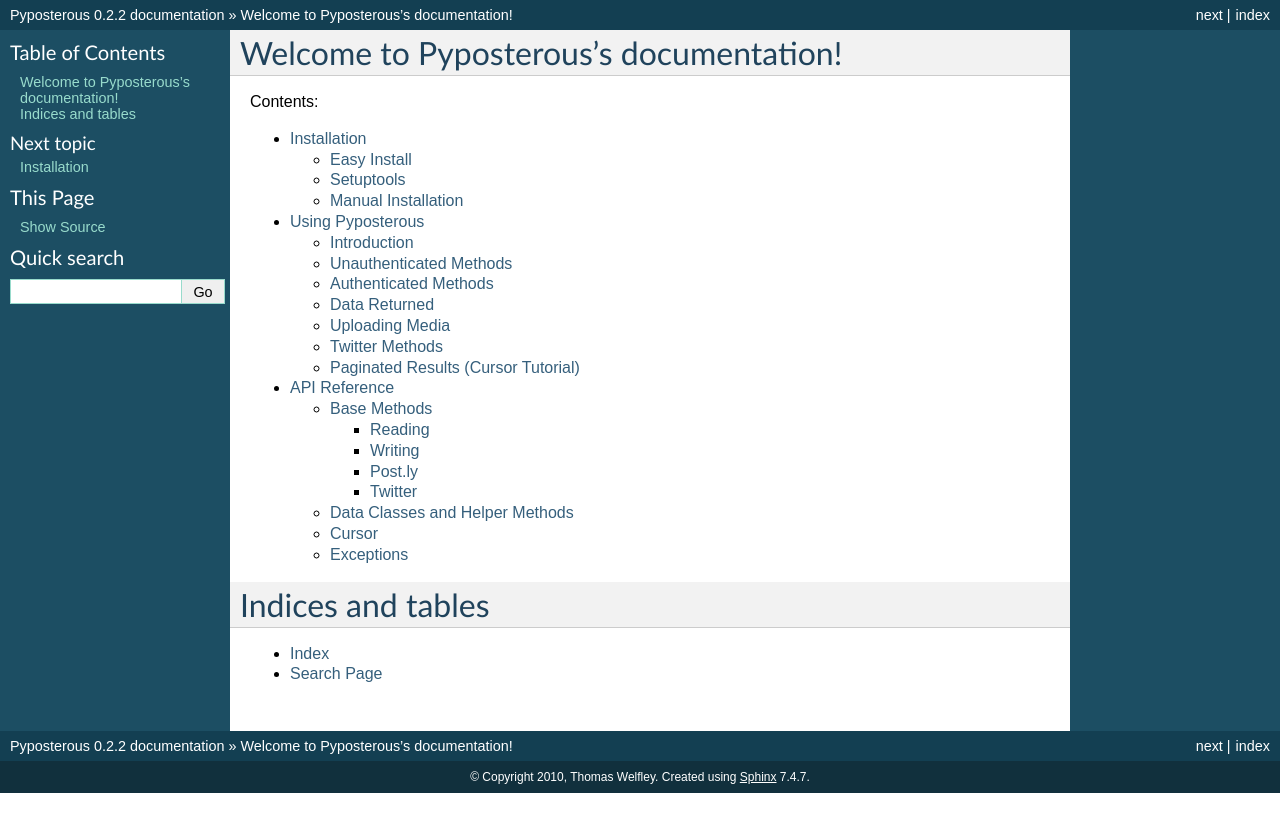
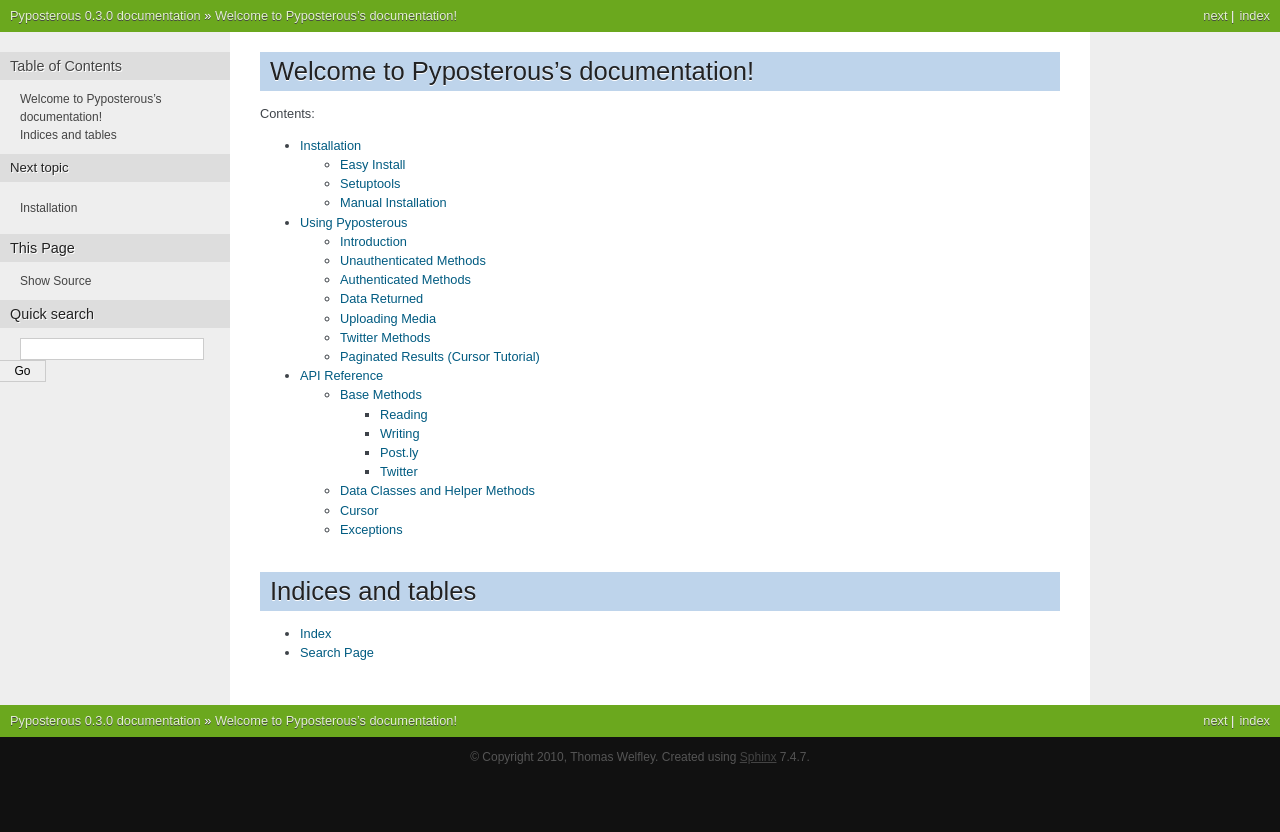
Before and after one commit to thomasw/pyposterous, a Sphinx documentation site: the page built from doc/index.rst, in a window 1280 px wide. Shown: the top 832 px of the page. Built offline with Sphinx 7.4.7, drawn with Linux system fonts in a browser that asks for light colours.

Commit message:
Updated the version number, added a new theme, and updated the conf file to tell sphinx to use it.

```diff
--- /dev/null
+++ b/doc/_theme/nature/static/nature.css_t
@@ -0,0 +1,229 @@
+/**
+ * Sphinx stylesheet -- default theme
+ * ~~~~~~~~~~~~~~~~~~~~~~~~~~~~~~~~~~
+ */
+
+@import url("basic.css");
+
+/* -- page layout ----------------------------------------------------------- */
+
+body {
+    font-family: Arial, sans-serif;
+    font-size: 100%;
+    background-color: #111;
+    color: #555;
+    margin: 0;
+    padding: 0;
+}
+
+div.documentwrapper {
+    float: left;
+    width: 100%;
+}
+
+div.bodywrapper {
+    margin: 0 0 0 230px;
+}
+
+hr{
+    border: 1px solid #B1B4B6;
+}
+
+div.document {
+    background-color: #eee;
+}
+
+div.body {
+    background-color: #ffffff;
+    color: #3E4349;
+    padding: 0 30px 30px 30px;
+    font-size: 0.8em;
+}
+
+div.footer {
+    color: #555;
+    width: 100%;
+    padding: 13px 0;
+    text-align: center;
+    font-size: 75%;
+}
+
+div.footer a {
+    color: #444;
+    text-decoration: underline;
+}
+
+div.related {
+    background-color: #6BA81E;
+    line-height: 32px;
+    color: #fff;
+    text-shadow: 0px 1px 0 #444;
+    font-size: 0.80em;
+}
+
+div.related a {
+    color: #E2F3CC;
+}
+
+div.sphinxsidebar {
+    font-size: 0.75em;
+    line-height: 1.5em;
+}
+
+div.sphinxsidebarwrapper{
+    padding: 20px 0;
+}
+
+div.sphinxsidebar h3,
+div.sphinxsidebar h4 {
+    font-family: Arial, sans-serif;
+    color: #222;
+    font-size: 1.2em;
+    font-weight: normal;
+    margin: 0;
+    padding: 5px 10px;
+    background-color: #ddd;
+    text-shadow: 1px 1px 0 white
+}
+
+div.sphinxsidebar h4{
+    font-size: 1.1em;
+}
+
+div.sphinxsidebar h3 a {
+    color: #444;
+}
+
+
+div.sphinxsidebar p {
+    color: #888;
+    padding: 5px 20px;
+}
+
+div.sphinxsidebar p.topless {
+}
+
+div.sphinxsidebar ul {
+    margin: 10px 20px;
+    padding: 0;
+    color: #000;
+}
+
+div.sphinxsidebar a {
+    color: #444;
+}
+
+div.sphinxsidebar input {
+    border: 1px solid #ccc;
+    font-family: sans-serif;
+    font-size: 1em;
+}
+
+div.sphinxsidebar input[type=text]{
+    margin-left: 20px;
+}
+
+/* -- body styles ----------------------------------------------------------- */
+
+a {
+    color: #005B81;
+    text-decoration: none;
+}
+
+a:hover {
+    color: #E32E00;
+    text-decoration: underline;
+}
+
+div.body h1,
+div.body h2,
+div.body h3,
+div.body h4,
+div.body h5,
+div.body h6 {
+    font-family: Arial, sans-serif;
+    background-color: #BED4EB;
+    font-weight: normal;
+    color: #212224;
+    margin: 30px 0px 10px 0px;
+    padding: 5px 0 5px 10px;
+    text-shadow: 0px 1px 0 white
+}
+
+div.body h1 { border-top: 20px solid white; margin-top: 0; font-size: 200%; }
+div.body h2 { font-size: 150%; background-color: #C8D5E3; }
+div.body h3 { font-size: 120%; background-color: #D8DEE3; }
+div.body h4 { font-size: 110%; background-color: #D8DEE3; }
+div.body h5 { font-size: 100%; background-color: #D8DEE3; }
+div.body h6 { font-size: 100%; background-color: #D8DEE3; }
+
+a.headerlink {
+    color: #c60f0f;
+    font-size: 0.8em;
+    padding: 0 4px 0 4px;
+    text-decoration: none;
+}
+
+a.headerlink:hover {
+    background-color: #c60f0f;
+    color: white;
+}
+
+div.body p, div.body dd, div.body li {
+    line-height: 1.5em;
+}
+
+div.admonition p.admonition-title + p {
+    display: inline;
+}
+
+div.highlight{
+    background-color: white;
+}
+
+div.note {
+    background-color: #eee;
+    border: 1px solid #ccc;
+}
+
+div.seealso {
+    background-color: #ffc;
+    border: 1px solid #ff6;
+}
+
+div.topic {
+    background-color: #eee;
+}
+
+div.warning {
+    background-color: #ffe4e4;
+    border: 1px solid #f66;
+}
+
+p.admonition-title {
+    display: inline;
+}
+
+p.admonition-title:after {
+    content: ":";
+}
+
+pre {
+    padding: 10px;
+    background-color: White;
+    color: #222;
+    line-height: 1.2em;
+    border: 1px solid #C6C9CB;
+    font-size: 1.2em;
+    margin: 1.5em 0 1.5em 0;
+    -webkit-box-shadow: 1px 1px 1px #d8d8d8;
+    -moz-box-shadow: 1px 1px 1px #d8d8d8;
+}
+
+tt {
+    background-color: #ecf0f3;
+    color: #222;
+    padding: 1px 2px;
+    font-size: 1.2em;
+    font-family: monospace;
+}
--- /dev/null
+++ b/doc/_theme/nature/static/pygments.css
@@ -0,0 +1,54 @@
+.c { color: #999988; font-style: italic } /* Comment */
+.k { font-weight: bold } /* Keyword */
+.o { font-weight: bold } /* Operator */
+.cm { color: #999988; font-style: italic } /* Comment.Multiline */
+.cp { color: #999999; font-weight: bold } /* Comment.preproc */
+.c1 { color: #999988; font-style: italic } /* Comment.Single */
+.gd { color: #000000; background-color: #ffdddd } /* Generic.Deleted */
+.ge { font-style: italic } /* Generic.Emph */
+.gr { color: #aa0000 } /* Generic.Error */
+.gh { color: #999999 } /* Generic.Heading */
+.gi { color: #000000; background-color: #ddffdd } /* Generic.Inserted */
+.go { color: #111 } /* Generic.Output */
+.gp { color: #555555 } /* Generic.Prompt */
+.gs { font-weight: bold } /* Generic.Strong */
+.gu { color: #aaaaaa } /* Generic.Subheading */
+.gt { color: #aa0000 } /* Generic.Traceback */
+.kc { font-weight: bold } /* Keyword.Constant */
+.kd { font-weight: bold } /* Keyword.Declaration */
+.kp { font-weight: bold } /* Keyword.Pseudo */
+.kr { font-weight: bold } /* Keyword.Reserved */
+.kt { color: #445588; font-weight: bold } /* Keyword.Type */
+.m { color: #009999 } /* Literal.Number */
+.s { color: #bb8844 } /* Literal.String */
+.na { color: #008080 } /* Name.Attribute */
+.nb { color: #999999 } /* Name.Builtin */
+.nc { color: #445588; font-weight: bold } /* Name.Class */
+.no { color: #ff99ff } /* Name.Constant */
+.ni { color: #800080 } /* Name.Entity */
+.ne { color: #990000; font-weight: bold } /* Name.Exception */
+.nf { color: #990000; font-weight: bold } /* Name.Function */
+.nn { color: #555555 } /* Name.Namespace */
+.nt { color: #000080 } /* Name.Tag */
+.nv { color: purple } /* Name.Variable */
+.ow { font-weight: bold } /* Operator.Word */
+.mf { color: #009999 } /* Literal.Number.Float */
+.mh { color: #009999 } /* Literal.Number.Hex */
+.mi { color: #009999 } /* Literal.Number.Integer */
+.mo { color: #009999 } /* Literal.Number.Oct */
+.sb { color: #bb8844 } /* Literal.String.Backtick */
+.sc { color: #bb8844 } /* Literal.String.Char */
+.sd { color: #bb8844 } /* Literal.String.Doc */
+.s2 { color: #bb8844 } /* Literal.String.Double */
+.se { color: #bb8844 } /* Literal.String.Escape */
+.sh { color: #bb8844 } /* Literal.String.Heredoc */
+.si { color: #bb8844 } /* Literal.String.Interpol */
+.sx { color: #bb8844 } /* Literal.String.Other */
+.sr { color: #808000 } /* Literal.String.Regex */
+.s1 { color: #bb8844 } /* Literal.String.Single */
+.ss { color: #bb8844 } /* Literal.String.Symbol */
+.bp { color: #999999 } /* Name.Builtin.Pseudo */
+.vc { color: #ff99ff } /* Name.Variable.Class */
+.vg { color: #ff99ff } /* Name.Variable.Global */
+.vi { color: #ff99ff } /* Name.Variable.Instance */
+.il { color: #009999 } /* Literal.Number.Integer.Long */
--- /dev/null
+++ b/doc/_theme/nature/theme.conf
@@ -0,0 +1,4 @@
+[theme]
+inherit = basic
+stylesheet = nature.css
+pygments_style = tango
--- a/doc/conf.py
+++ b/doc/conf.py
@@ -46,9 +46,9 @@ copyright = u'2010, Thomas Welfley'
 # built documents.
 #
 # The short X.Y version.
-version = '0.2.2'
+version = '0.3.0'
 # The full version, including alpha/beta/rc tags.
-release = '0.2.2'
+release = '0.3.0'
 
 # The language for content autogenerated by Sphinx. Refer to documentation
 # for a list of supported languages.
@@ -92,7 +92,7 @@ pygments_style = 'sphinx'
 
 # The theme to use for HTML and HTML Help pages.  Major themes that come with
 # Sphinx are currently 'default' and 'sphinxdoc'.
-html_theme = 'default'
+html_theme = 'nature'
 
 # Theme options are theme-specific and customize the look and feel of a theme
 # further.  For a list of options available for each theme, see the
@@ -100,7 +100,7 @@ html_theme = 'default'
 #html_theme_options = {}
 
 # Add any paths that contain custom themes here, relative to this directory.
-#html_theme_path = []
+html_theme_path = ['_theme']
 
 # The name for this set of Sphinx documents.  If None, it defaults to
 # "<project> v<release> documentation".
```
